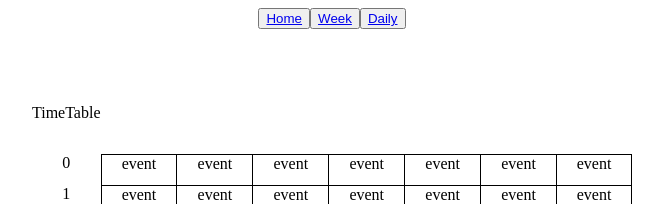
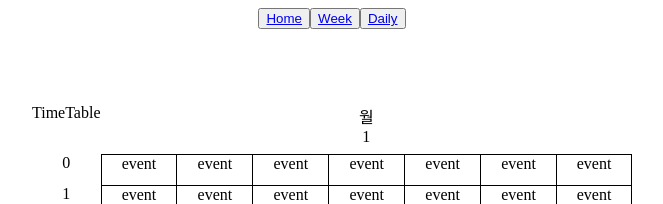
Before and after one commit to Ha-Young/Calendar-FrontEnd, a React (Create React App) app: page /dailycalendar in a window 1280 px wide. Shown: the top 204 px of the page, without its empty margins (308-971 px from the left). Built offline with nearby package versions, Linux system fonts and the light colour scheme; no server answers.

Commit message:
resuing weeklyCalendar component

```diff
--- a/src/components/Main/DailyCalendar.js
+++ b/src/components/Main/DailyCalendar.js
@@ -3,7 +3,6 @@ import WeekelyCalendar from './WeeklyCalendar';
 
 
 const DailyCalendar = () => {
-  const date = new Date();
 
   return (
     <WeekelyCalendar>
--- a/src/components/Main/WeeklyCalendar.js
+++ b/src/components/Main/WeeklyCalendar.js
@@ -56,6 +56,12 @@ const WeeklyCalendar = ({ children }) => {
       return (
         <div className='week-day' key={index}>
           <div className='day-date-wrapper'>
+            {index === 3 &&
+              <div>
+                <div>{days[todayDate.getDay()]}</div>
+                <div>{todayDate.getDate()}</div>
+              </div>
+            }
           </div>
           <div className='event-wrapper' key={index}>{eventList}</div>
         </div>
```
